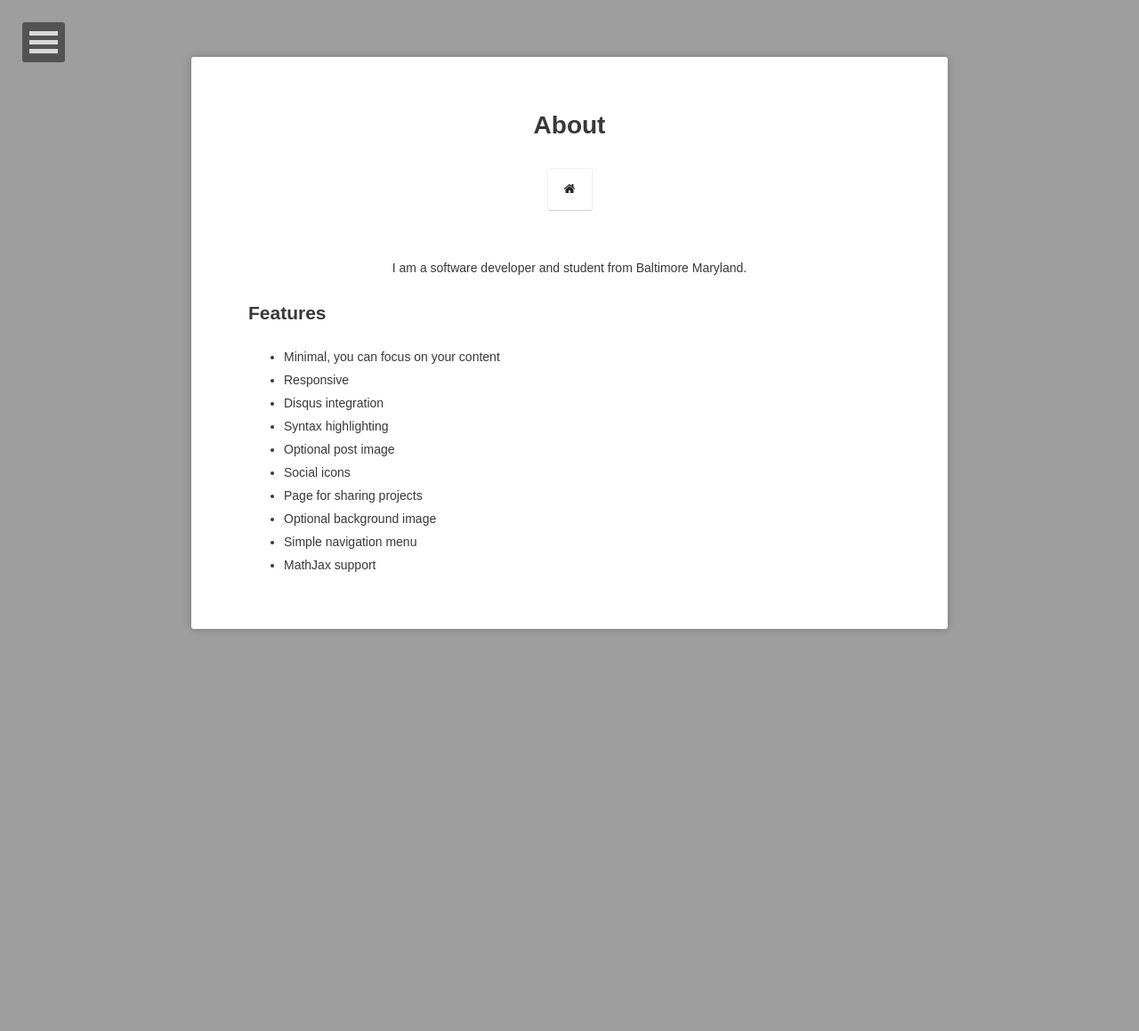
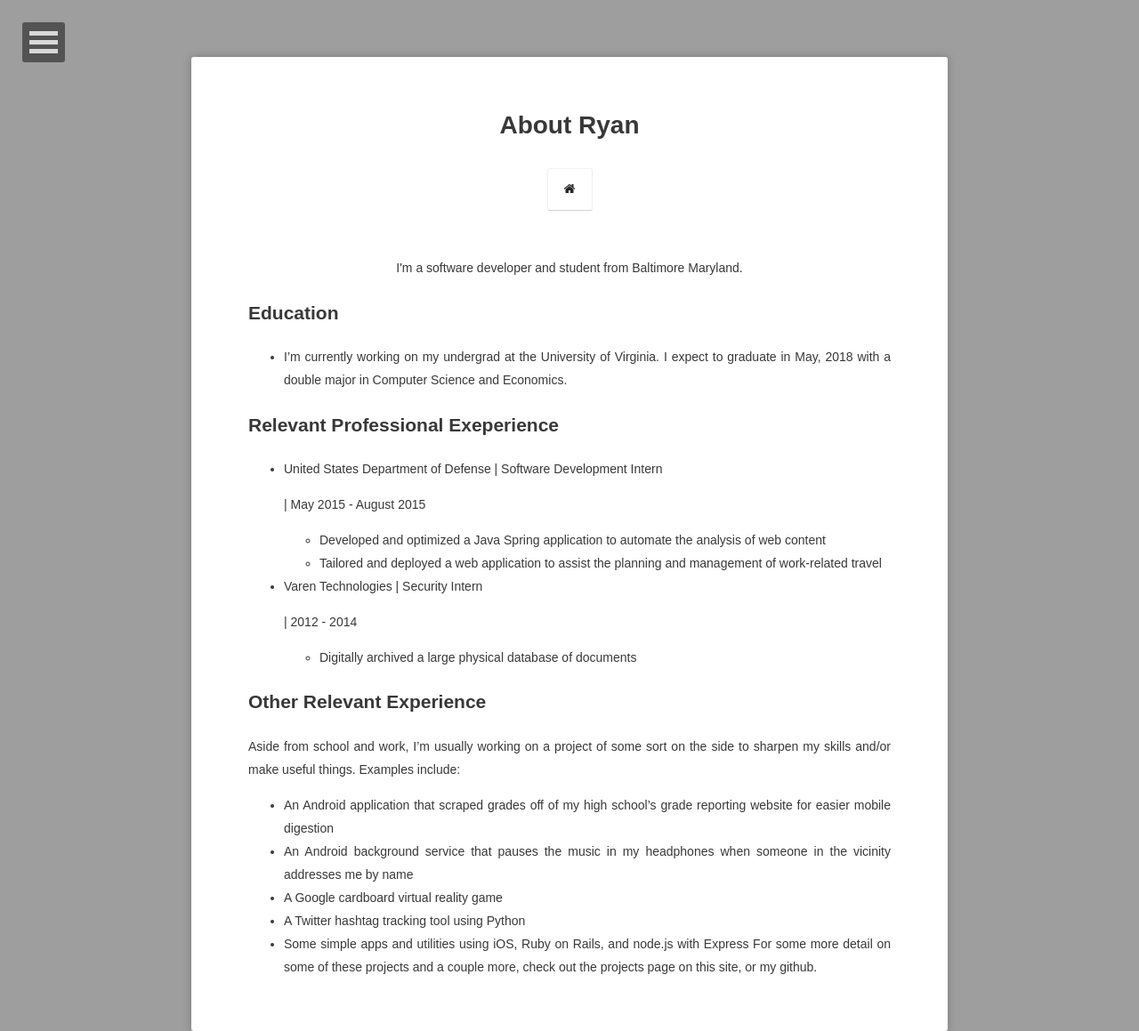
Before and after one commit to rjdean123/rjdean123.github.io, a Jekyll site: the page built from about/index.md, in a window 1280 px wide. Shown: the whole page at 89% size. Built offline with Jekyll 4.4.1, drawn with Linux system fonts in a browser that asks for light colours; some web fonts are replaced; before the commit the page ends 964 px from its top, so only the background shows below that.

```diff
--- a/_layouts/home.html
+++ b/_layouts/home.html
@@ -27,6 +27,8 @@
                     <h3 class="title">
                         <a href="{{ site.url }}">
                         	<p style="font-size:1rem;font-weight:300">{{ site.bio }}</p>
+                            <br>
+                            <p style="font-size:1rem;font-weight:300">rjd9se@virginia.edu</p>
 			            </a>
                     </h3>
                     {% include social-links.html %}
--- a/about/index.md
+++ b/about/index.md
@@ -1,20 +1,27 @@
 ---
 layout: page
-title: About
+title: About Ryan
 tags: [about, Jekyll, theme, moon]
 date: 2016-03-21
 ---
 
-<center>I am a software developer and student from Baltimore Maryland.</center>
+<center>I'm a software developer and student from Baltimore Maryland.</center>
 
-## Features
-* Minimal, you can focus on your content
-* Responsive
-* Disqus integration
-* Syntax highlighting
-* Optional post image
-* Social icons
-* Page for sharing projects
-* Optional background image
-* Simple navigation menu
-* MathJax support
+## Education
+* I'm currently working on my undergrad at the University of Virginia. I expect to graduate in May, 2018 with a double major in Computer Science and Economics.
+
+## Relevant Professional Exeperience
+* <bold>United States Department of Defense | Software Development Intern</bold> | May 2015 - August 2015
+	* Developed and optimized a Java Spring application to automate the analysis of web content
+	* Tailored and deployed a web application to assist the planning and management of work-related travel
+* <bold>Varen Technologies | Security Intern</bold> | 2012 - 2014
+	* Digitally archived a large physical database of documents
+
+## Other Relevant Experience
+Aside from school and work, I'm usually working on a project of some sort on the side to sharpen my skills and/or make useful things. Examples include:
+* An Android application that scraped grades off of my high school's grade reporting website for easier mobile digestion
+* An Android background service that pauses the music in my headphones when someone in the vicinity addresses me by name
+* A Google cardboard virtual reality game
+* A Twitter hashtag tracking tool using Python
+* Some simple apps and utilities using iOS, Ruby on Rails, and node.js with Express
+For some more detail on some of these projects and a couple more, check out the projects page on this site, or my github.
```
